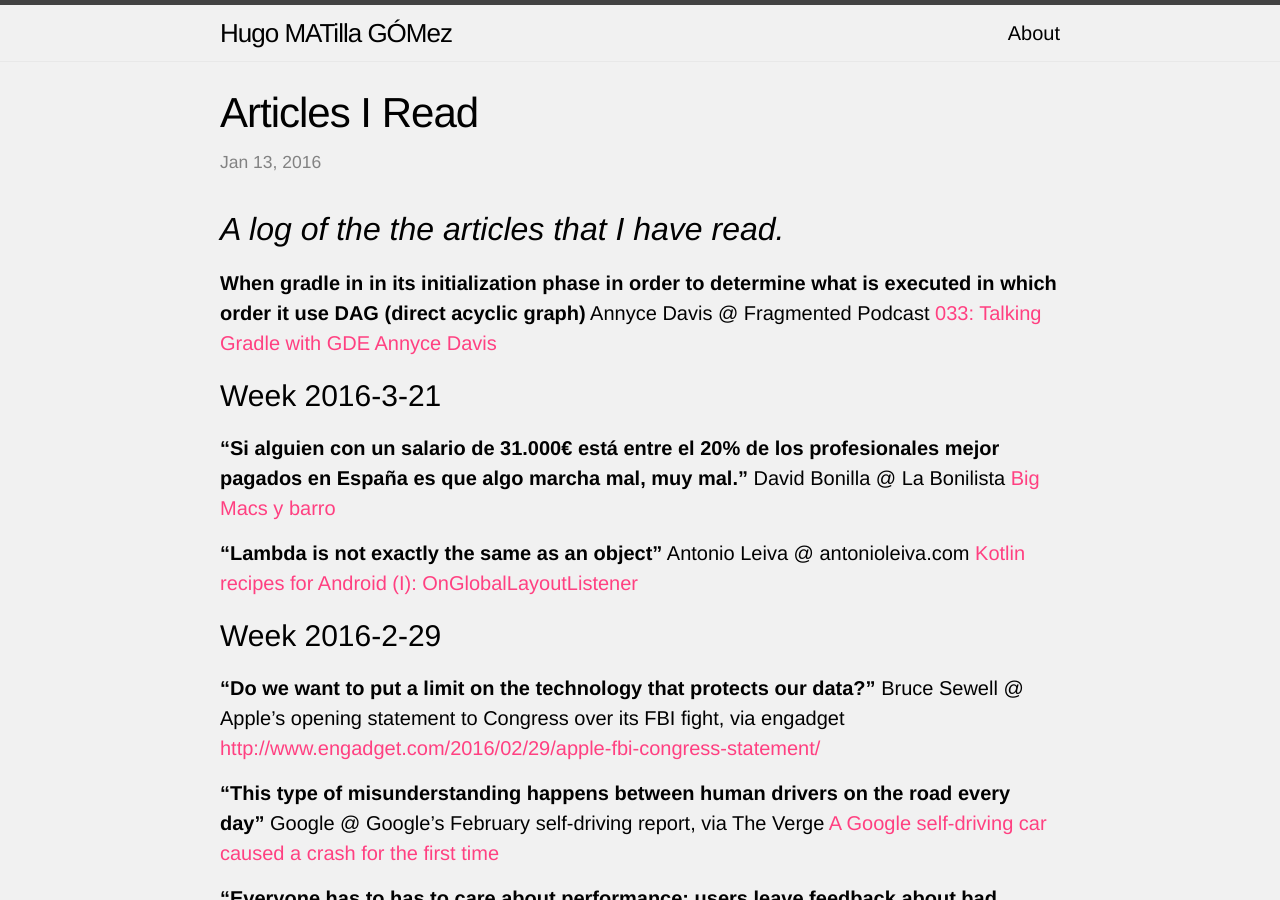
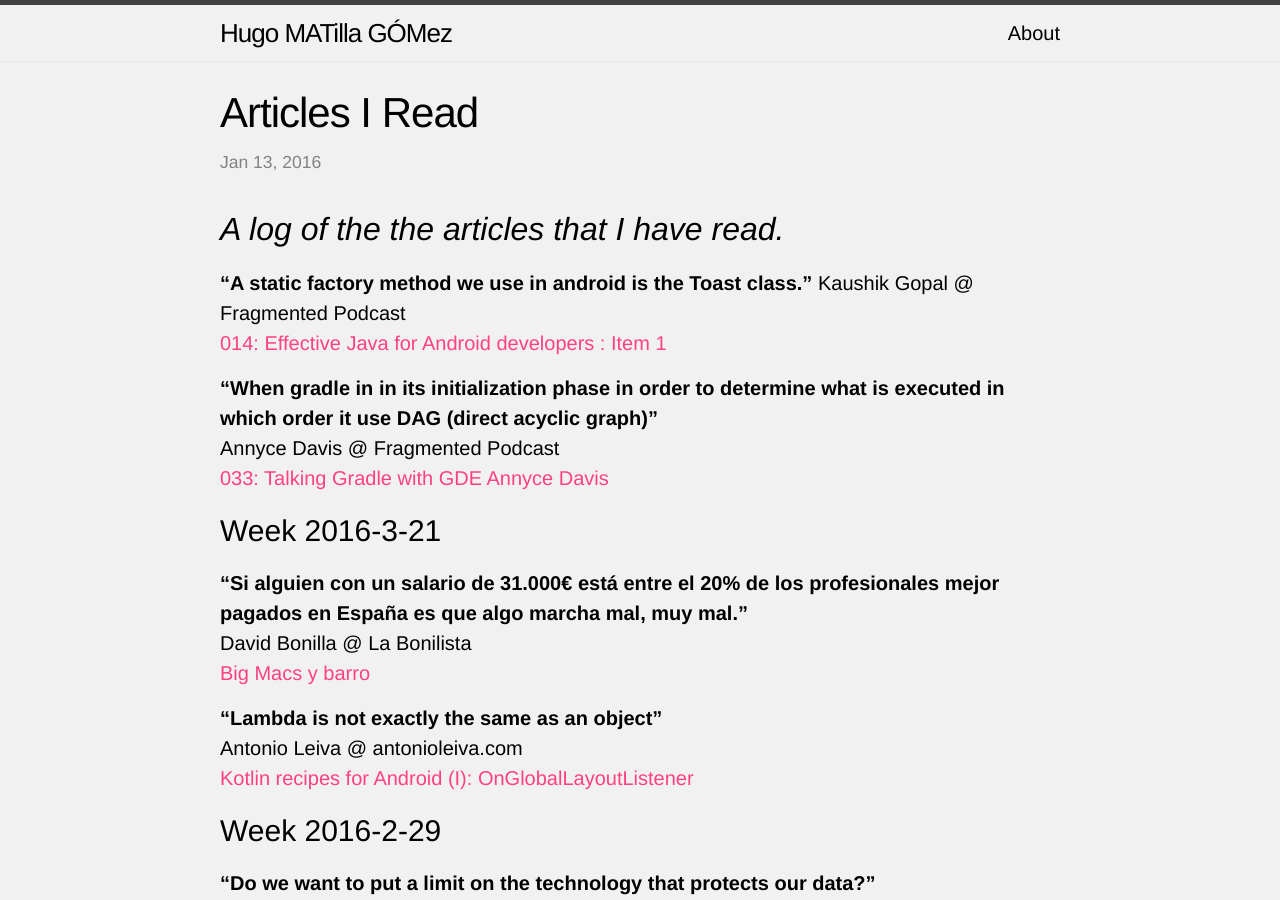
Before and after one commit to HugoMatilla/hugomatilla.github.io, a Jekyll site: the page built from _posts/2016-01-13-Articles-Read.md, in a window 1280 px wide and 900 px high. Built offline with Jekyll 4.4.1, drawn with Linux system fonts in a browser that asks for light colours.

Commit message:
Add articles read

```diff
--- a/_posts/2016-01-13-Articles-Read.md
+++ b/_posts/2016-01-13-Articles-Read.md
@@ -8,7 +8,11 @@ image : main-articles.jpg
 
 ## _A log of the the articles that I have read._
 
-**When gradle in in its initialization phase in order to determine what is executed in which order it use DAG (direct acyclic graph)**
+**"A static factory method we use in android is the Toast class."**
+Kaushik Gopal @ Fragmented Podcast
+[014: Effective Java for Android developers : Item 1](http://fragmentedpodcast.com/episodes/14/)
+
+**"When gradle in in its initialization phase in order to determine what is executed in which order it use DAG (direct acyclic graph)"**
 Annyce Davis @ Fragmented Podcast
 [033: Talking Gradle with GDE Annyce Davis](http://fragmentedpodcast.com/episodes/33/)
 
```
